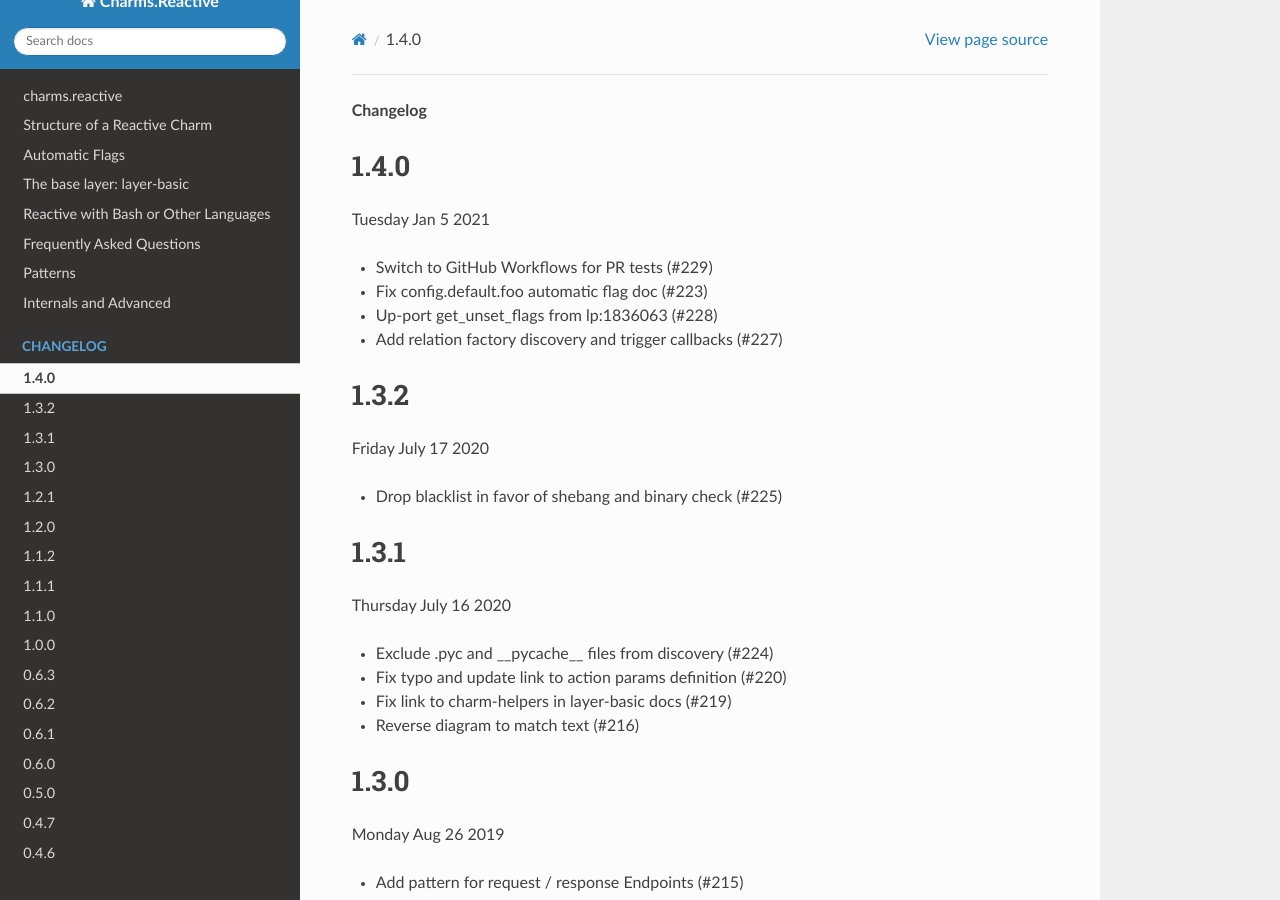
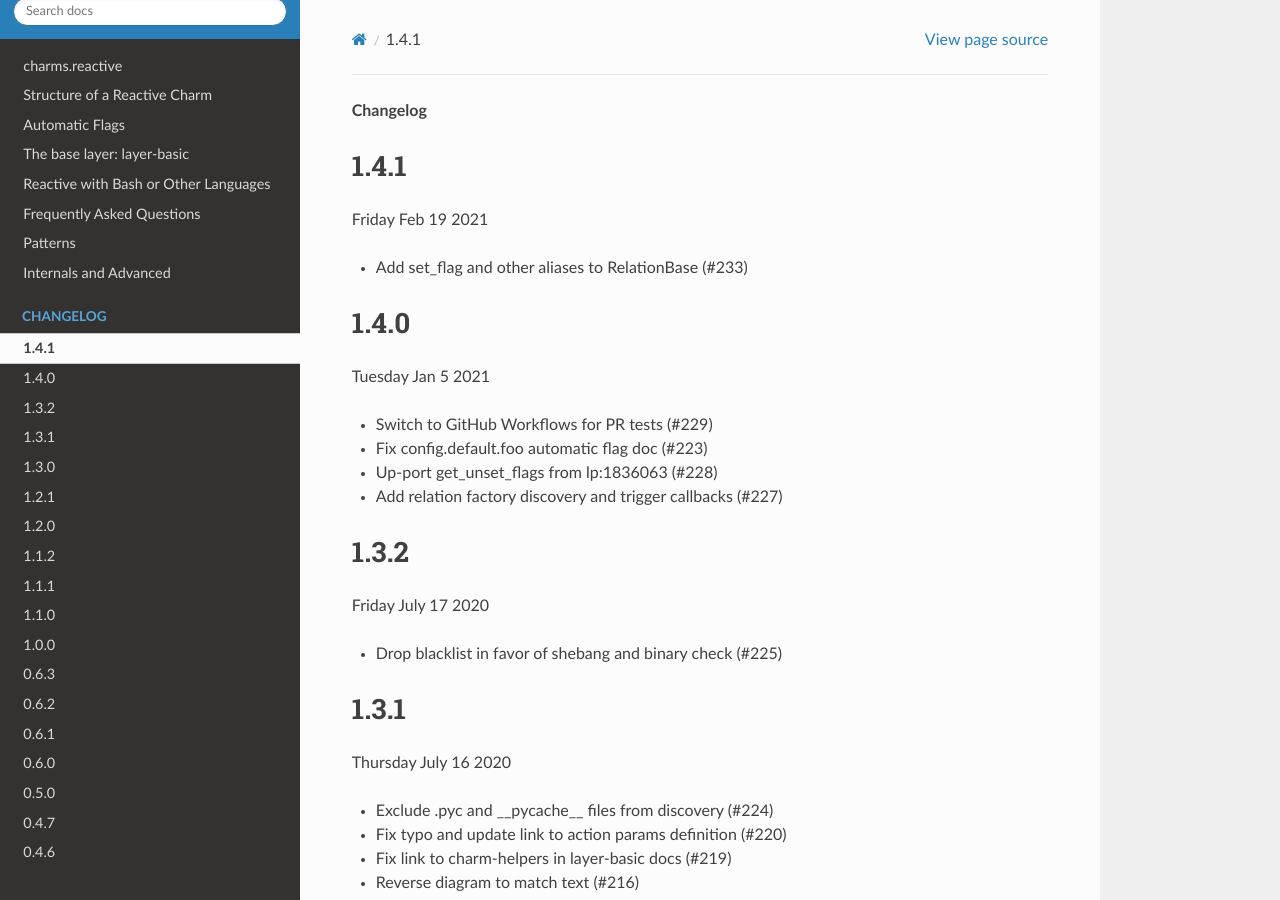
Before and after one commit to canonical/charms.reactive, a Sphinx documentation site: the page built from docs/changelog.rst, in a window 1280 px wide and 900 px high. Built offline with Sphinx 7.4.7 and the Read the Docs theme 2.0.0, drawn with Linux system fonts in a browser that asks for light colours; pages that are not in the unit, such as notebooks, are missing from menus.

Commit message:
Release 1.4.1

```diff
--- a/docs/changelog.rst
+++ b/docs/changelog.rst
@@ -1,4 +1,10 @@
 **Changelog**
+
+1.4.1
+^^^^^
+Friday Feb 19 2021
+
+* Add set_flag and other aliases to RelationBase (#233)
 
 1.4.0
 ^^^^^
```
Also changed, not shown: 1 other file.
